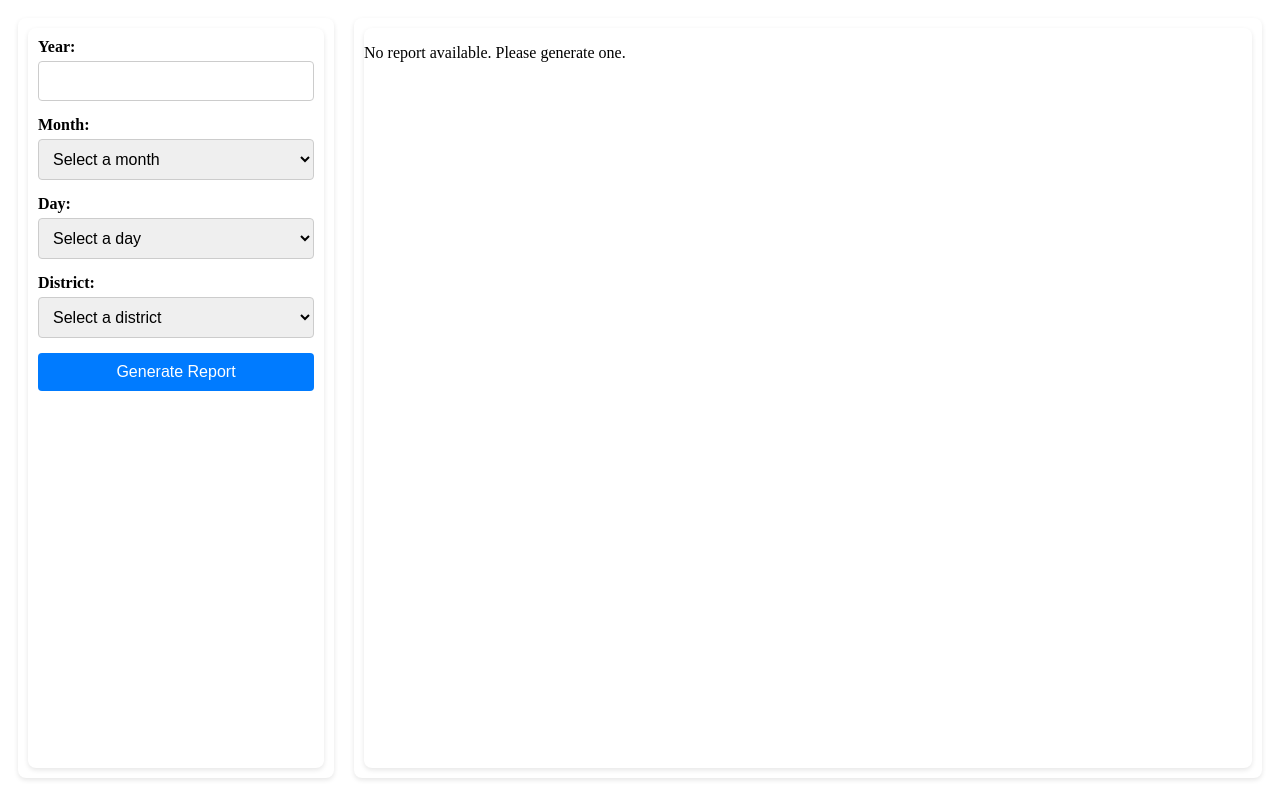
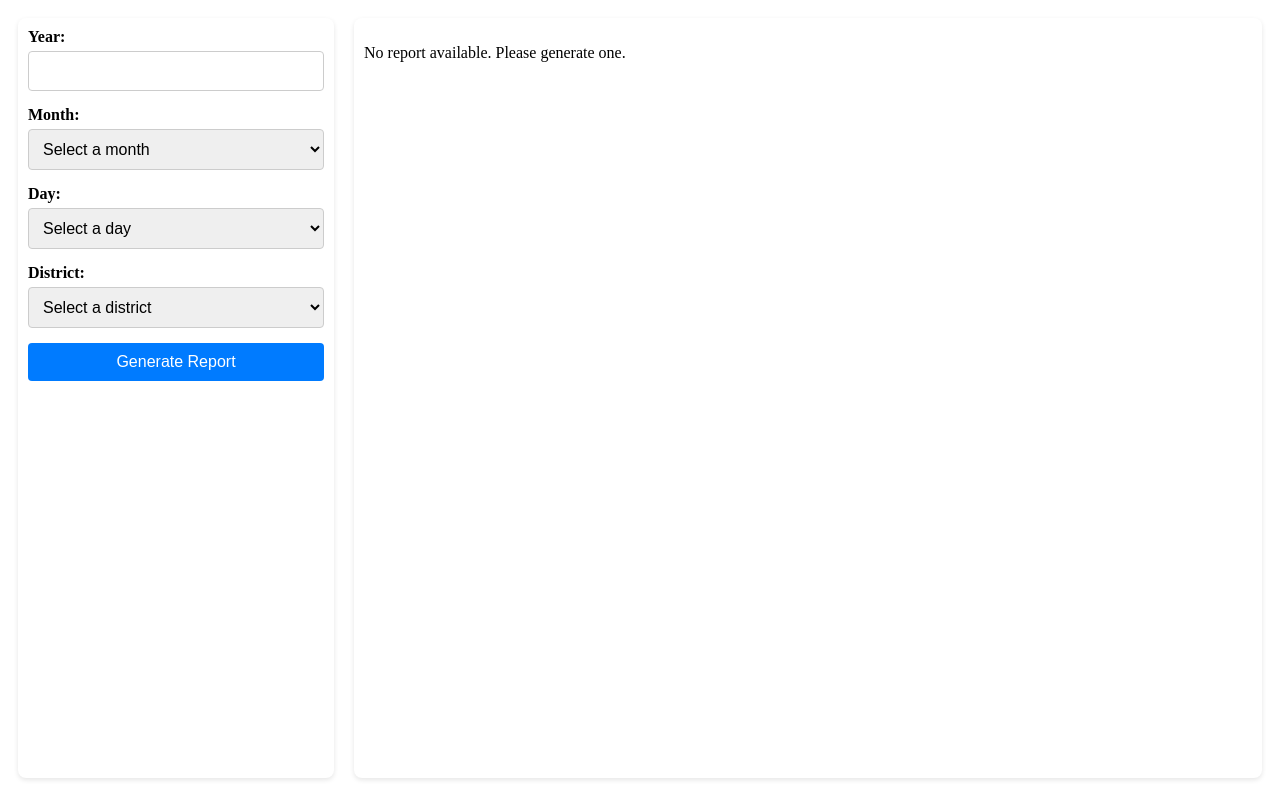
Before and after one commit to KashmeeraTT/ReportSystem4, a React (Create React App) app in the folder frontend/: page / in a window 1280 px wide. Built offline with nearby package versions, Linux system fonts and the light colour scheme.

Commit message:
remove additional container css

```diff
--- a/frontend/src/components/Form/Form.css
+++ b/frontend/src/components/Form/Form.css
@@ -1,18 +1,3 @@
-.form-container {
-    flex: 1;
-    /* Occupy 1/4th of the width */
-    padding: 20px;
-    background-color: #f9f9f9;
-    border-radius: 8px;
-    box-shadow: 0 2px 5px rgba(0, 0, 0, 0.1);
-    display: flex;
-    flex-direction: column;
-    justify-content: space-between;
-    /* Align buttons at the bottom */
-    height: 100%;
-    box-sizing: border-box;
-}
-
 .form {
     display: flex;
     flex-direction: column;
--- a/frontend/src/components/Form/Form.jsx
+++ b/frontend/src/components/Form/Form.jsx
@@ -64,7 +64,7 @@ const Form = ({ onGenerateReport, isEditable, setReportPages, setIsEditable, upd
     };
 
     return (
-        <div className="form-container">
+        <div>
             <form className="form" onSubmit={handleSubmit}>
                 <div className="form-group">
                     <label htmlFor="year" className="label">Year:</label>
--- a/frontend/src/components/ReportViewer/ReportViewer.css
+++ b/frontend/src/components/ReportViewer/ReportViewer.css
@@ -1,15 +1,3 @@
-.report-container {
-    flex: 3;
-    /* Occupy 3/4th of the width */
-    display: flex;
-    flex-direction: column;
-    height: 100%;
-    background-color: #ffffff;
-    border-radius: 8px;
-    box-shadow: 0 2px 5px rgba(0, 0, 0, 0.1);
-    overflow: hidden;
-}
-
 .iframe {
     flex: 1;
     border: none;
--- a/frontend/src/components/ReportViewer/ReportViewer.jsx
+++ b/frontend/src/components/ReportViewer/ReportViewer.jsx
@@ -91,7 +91,7 @@ const ReportViewer = ({ reportPages, setUpdatedReportPages }) => {
     const handlePrevious = () => setCurrentPage((prev) => Math.max(prev - 1, 0));
 
     return (
-        <div className="report-container">
+        <div>
             {reportPages.length > 0 ? (
                 <>
                     <iframe
```
